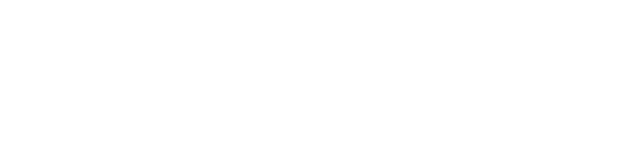
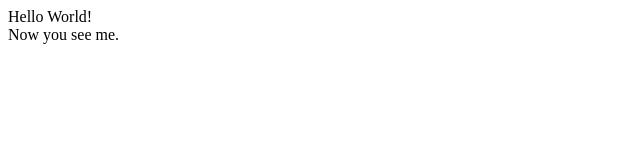
Before and after one commit to traiphopw37/workshop_github, a plain HTML site: page index.html in a window 1280 px wide. Shown: the whole page, without its empty margins (0-640 px from the left). Drawn offline with Linux system fonts and the light colour scheme.

Commit message:
update code

```diff
--- a/index.html
+++ b/index.html
@@ -5,6 +5,8 @@
     <title></title>
   </head>
   <body>
+    Hello World!<br/>
 
+    Now you see me.
   </body>
 </html>
```
